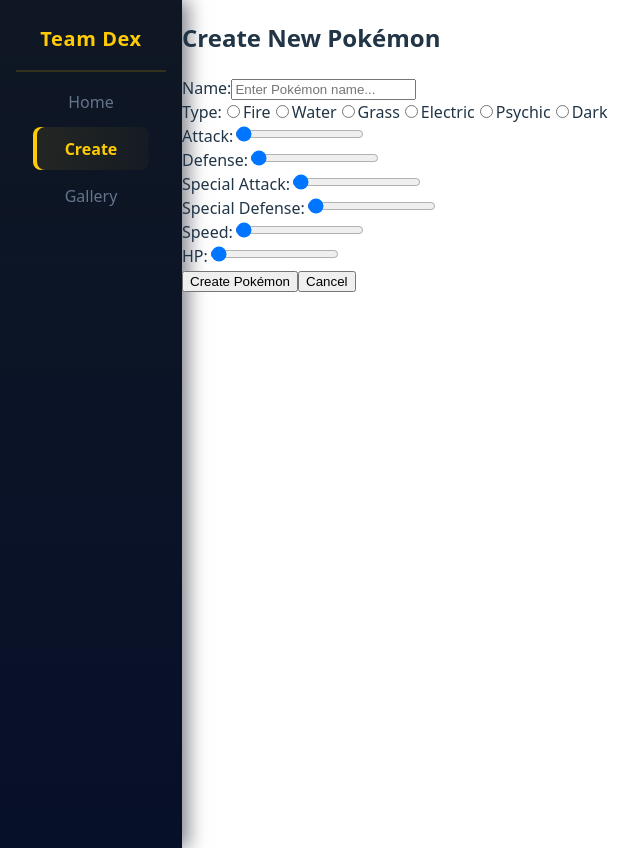
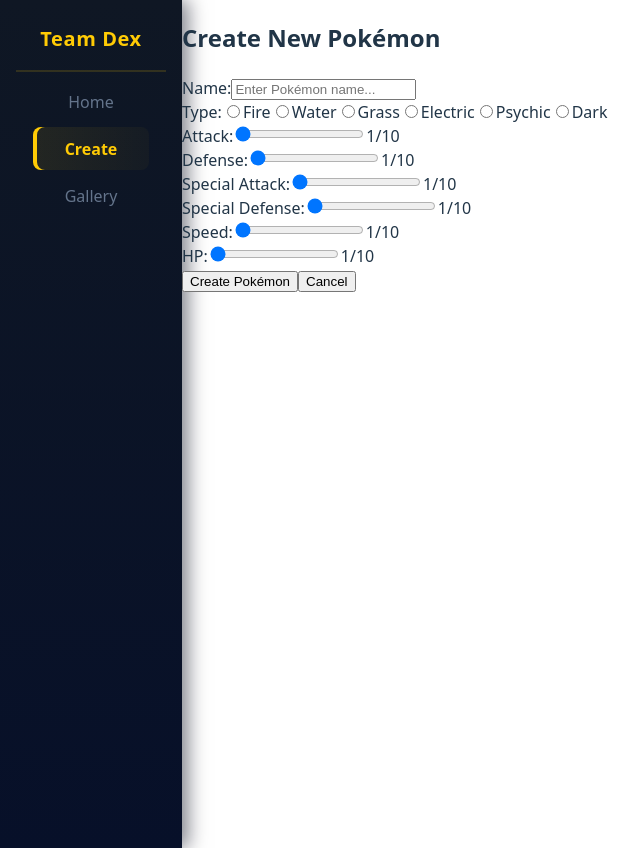
Before and after one commit to anekemuna/team-dex, a React (Vite) app: page /create in a window 1280 px wide. Shown: the whole page, without its empty margins (0-640 px from the left). Built offline with nearby package versions, Linux system fonts and the light colour scheme.

Commit message:
Add getStatLimits() to Create.jsx
This function restricts the max allowed for a stat depending on the Pokemon type.

```diff
--- a/src/pages/Create.jsx
+++ b/src/pages/Create.jsx
@@ -19,6 +19,59 @@
     }));
   };
 
+  const getStatLimits = (statName, type) => {
+    const limits = {
+      Fire: {
+        attack: [1, 10],
+        defense: [1, 8],
+        specialAttack: [1, 9],
+        specialDefense: [1, 6],
+        speed: [1, 8],
+        hp: [1, 7],
+      },
+      Water: {
+        attack: [1, 7],
+        defense: [1, 9],
+        specialAttack: [1, 8],
+        specialDefense: [1, 9],
+        speed: [1, 6],
+        hp: [1, 10],
+      },
+      Grass: {
+        attack: [1, 6],
+        defense: [1, 8],
+        specialAttack: [1, 9],
+        specialDefense: [1, 10],
+        speed: [1, 5],
+        hp: [1, 8],
+      },
+      Electric: {
+        attack: [1, 6],
+        defense: [1, 5],
+        specialAttack: [1, 10],
+        specialDefense: [1, 7],
+        speed: [1, 10],
+        hp: [1, 6],
+      },
+      Psychic: {
+        attack: [1, 4],
+        defense: [1, 5],
+        specialAttack: [1, 10],
+        specialDefense: [1, 9],
+        speed: [1, 8],
+        hp: [1, 7],
+      },
+      Dark: {
+        attack: [1, 9],
+        defense: [1, 7],
+        specialAttack: [1, 6],
+        specialDefense: [1, 8],
+        speed: [1, 9],
+        hp: [1, 6],
+      },
+    };
+    return limits[type]?.[statName] || [1, 10];
+  };
 
   return (
     <div className="create">
@@ -54,94 +107,103 @@
         </div>
 
         <div className="stat-controls">
+          {/* ATTACK */}
           <div className="attack-selection">
             <label htmlFor="attack">Attack:</label>
             <input
               type="range"
               id="attack"
-              // min={getStatMin("attack", selectedType)}
-              // max={getStatMax("attack", selectedType)}
+              min={getStatLimits("attack", selectedType)[0]}
+              max={getStatLimits("attack", selectedType)[1]}
               value={stats.attack}
               onChange={(e) => updateStat("attack", e.target.value)}
             />
             <span>
-              {/* {stats.attack}/{getStatMax("attack", selectedType)} */}
+              {stats.attack}/{getStatLimits("attack", selectedType)[1]}
             </span>
           </div>
+
+          {/* DEFENSE */}
 
           <div className="defense-selection">
             <label htmlFor="defense">Defense:</label>
             <input
               type="range"
               id="defense"
-              // min={getStatMin("attack", selectedType)}
-              // max={getStatMax("attack", selectedType)}
+              min={getStatLimits("defense", selectedType)[0]}
+              max={getStatLimits("defense", selectedType)[1]}
               value={stats.defense}
               onChange={(e) => updateStat("defense", e.target.value)}
             />
             <span>
-              {/* {stats.attack}/{getStatMax("attack", selectedType)} */}
+              {stats.defense}/{getStatLimits("defense", selectedType)[1]}
             </span>
           </div>
-          {/* Repeat for defense, specialAttack, specialDefense, speed, hp */}
+
+          {/* SPECIAL ATTACK */}
 
           <div className="special-attack-selection">
             <label htmlFor="special-attack">Special Attack:</label>
             <input
               type="range"
               id="special-attack"
-              // min={getStatMin("attack", selectedType)}
-              // max={getStatMax("attack", selectedType)}
+              min={getStatLimits("specialAttack", selectedType)[0]}
+              max={getStatLimits("specialAttack", selectedType)[0]}
               value={stats.specialAttack}
               onChange={(e) => updateStat("specialAttack", e.target.value)}
             />
             <span>
-              {/* {stats.attack}/{getStatMax("attack", selectedType)} */}
+              {stats.specialAttack}/
+              {getStatLimits("specialAttack", selectedType)[1]}
             </span>
           </div>
 
+          {/* SPECIAL DEFENSE */}
           <div className="special-defense-selection">
             <label htmlFor="special-defense">Special Defense:</label>
             <input
               type="range"
               id="special-defense"
-              // min={getStatMin("attack", selectedType)}
-              // max={getStatMax("attack", selectedType)}
+              min={getStatLimits("specialDefense", selectedType)[0]}
+              max={getStatLimits("specialDefense", selectedType)[1]}
               value={stats.specialDefense}
               onChange={(e) => updateStat("specialDefense", e.target.value)}
             />
             <span>
-              {/* {stats.attack}/{getStatMax("attack", selectedType)} */}
+              {stats.specialDefense}/
+              {getStatLimits("specialDefense", selectedType)[1]}
             </span>
           </div>
 
+          {/* SPEED */}
           <div className="speed-selection">
             <label htmlFor="speed">Speed:</label>
             <input
               type="range"
               id="speed"
-              // min={getStatMin("attack", selectedType)}
-              // max={getStatMax("attack", selectedType)}
+              min={getStatLimits("speed", selectedType)[0]}
+              max={getStatLimits("speed", selectedType)[1]}
               value={stats.speed}
               onChange={(e) => updateStat("speed", e.target.value)}
             />
             <span>
-              {/* {stats.attack}/{getStatMax("attack", selectedType)} */}
+              {stats.speed}/{getStatLimits("speed", selectedType)[1]}
             </span>
           </div>
 
+          {/* HP */}
           <div className="hp-selection">
             <label htmlFor="hp">HP:</label>
             <input
               type="range"
               id="hp"
-              // min={getStatMin("attack", selectedType)}
-              // max={getStatMax("attack", selectedType)}
+              min={getStatLimits("hp", selectedType)[0]}
+              max={getStatLimits("hp", selectedType)[1]}
               value={stats.hp}
               onChange={(e) => updateStat("hp", e.target.value)}
             />
             <span>
-              {/* {stats.attack}/{getStatMax("attack", selectedType)} */}
+              {stats.hp}/{getStatLimits("hp", selectedType)[1]}
             </span>
           </div>
         </div>
```
